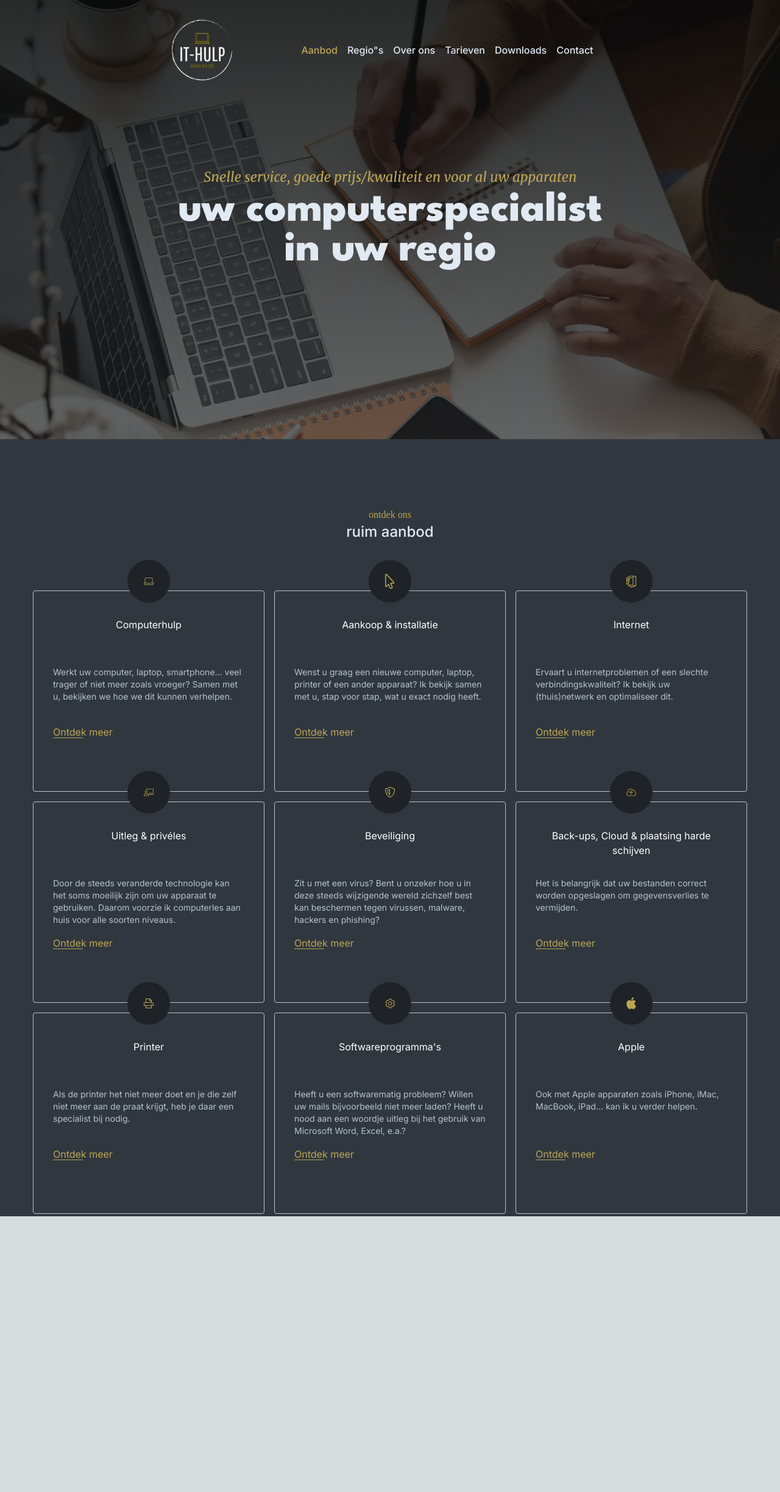
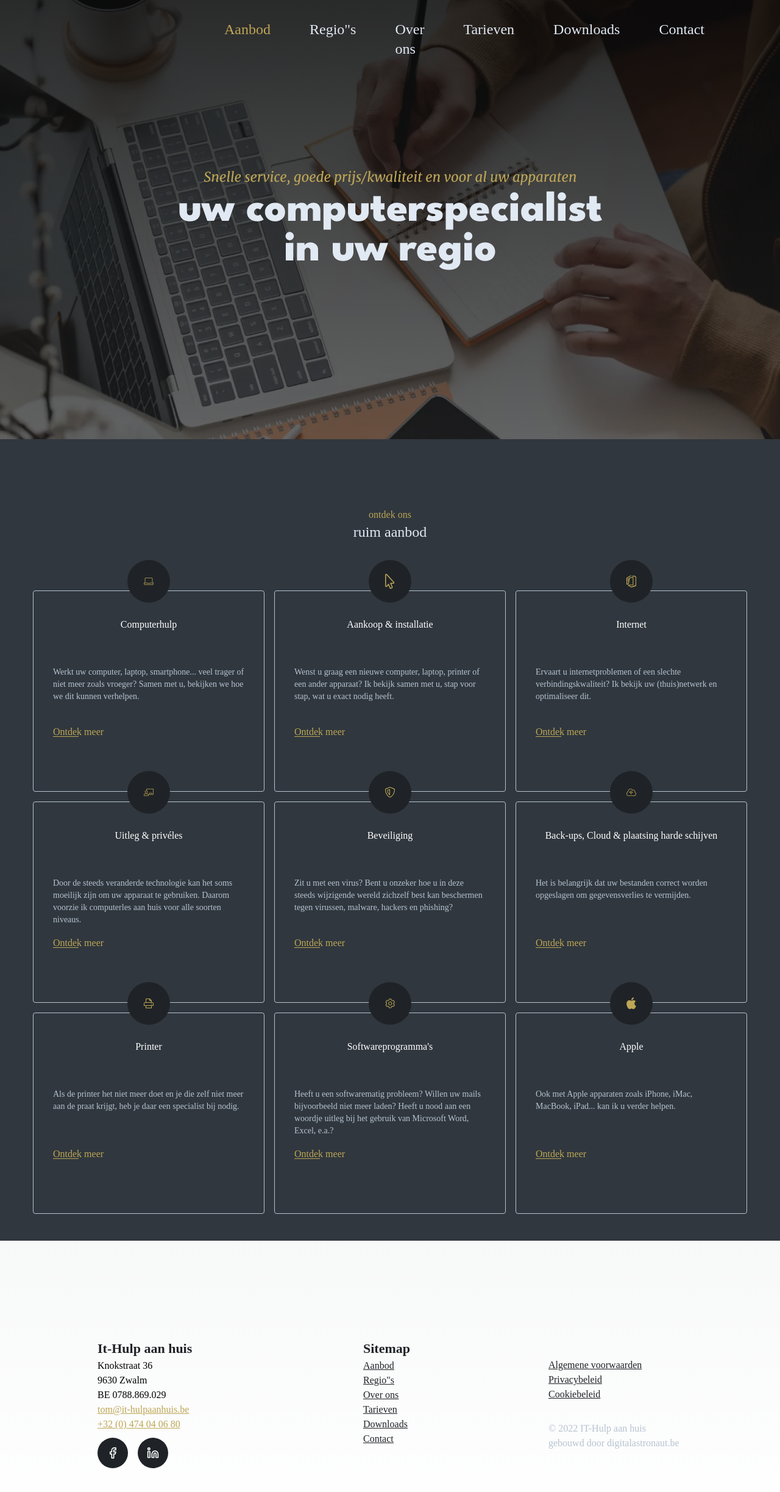
Before and after one commit to RomanieDelporte/nextjs-one-pager, a Next.js app in the folder my-app/: page / in a window 1280 px wide. Shown: the top 2446 px of the page at 61% size. Before the commit the page ends 1994 px from the top, so only its background shows below. Built offline with nearby package versions, Linux system fonts and the light colour scheme.

Commit message:
make footer

```diff
--- /dev/null
+++ b/my-app/src/app/components/footer.tsx
@@ -0,0 +1,70 @@
+import { NavItem } from "@/app/types/types";
+import { Facebook, Linkedin } from 'lucide-react';
+
+export default function Footer() {
+
+    const navItems: NavItem[] = [
+        {label: 'Aanbod', href: '/'},
+        {label: 'Regio"s', href: '/regions'},
+        {label: 'Over ons', href: '/about'},
+        {label: 'Tarieven', href: '/prices'},
+        {label: 'Downloads', href: '/downloads'},
+        {label: 'Contact', href: '/contact'},
+    ];
+
+    return (
+        <header className="flex p-40 pb-20">
+            <div className="flex flex-col grow">
+                <h2 className="text-neutral-500 font-bold text-[22px]">It-Hulp aan huis</h2>
+                <div className="flex flex-col">
+                    <p>Knokstraat 36</p>
+                    <p>9630 Zwalm</p>
+                    <p>BE 0788.869.029</p>
+                    <div>
+                        <p className="underline text-accent-100">tom@it-hulpaanhuis.be</p>
+                        <p className="underline text-accent-100">+32 (0) 474 04 06 80</p>
+                    </div>
+                    <div className="flex mt-[10px]">
+                        <div className="rounded-full flex justify-center items-center bg-neutral-500 w-[50px] h-[50px] mr-4">
+                            <Facebook
+                                color="white"
+                                size={20}
+                            />
+                        </div>
+                        <div className="rounded-full flex justify-center items-center bg-neutral-500 w-[50px] h-[50px] mr-4">
+                            <Linkedin
+                                color="white"
+                                size={20}
+                            />
+                        </div>
+                    </div>
+                </div>
+            </div>
+            <nav className="w-56">
+                <h2 className="text-neutral-500 font-bold text-[22px]">Sitemap</h2>
+                <ul className="flex mr-2 flex-col">
+                    {navItems.map((item: NavItem, index) => (
+                        <li
+                            key={index}
+                            className="underline text-neutral-500"
+                        >
+                            <a>{item.label}</a>
+                        </li>
+                    ))}
+                </ul>
+            </nav>
+            <div className="ml-20 mt-8">
+                <p className="text-neutral-500 underline">Algemene voorwaarden</p>
+                <p className="text-neutral-500 underline">Privacybeleid</p>
+                <p className="text-neutral-500 underline">Cookiebeleid</p>
+
+                <div className="mt-8">
+                    <p className="text-neutral-200 whitespace-normal w-[220px]">
+                        © 2022 IT-Hulp aan huis
+                        gebouwd door digitalastronaut.be
+                    </p>
+                </div>
+            </div>
+        </header>
+    );
+}
--- a/my-app/src/app/components/header.tsx
+++ b/my-app/src/app/components/header.tsx
@@ -25,11 +25,11 @@ export default function Header() {
                        width={100}
                        height={100}/>
             </div>
-            <nav className="ml-28">
-                <ul className="flex mr-2">
+            <nav className="ml-48 xl:ml-52">
+                <ul className="flex">
                     {navItems.map((item: NavItem, index) => (
                         <li key={index}
-                            className={`text-base ${pathname === item.href ? 'text-accent-100 font-medium' : 'text-base-100 font-medium'} mr-4 hover:text-accent-100 cursor-pointer`}
+                            className={` font-leagueSpartan ${pathname === item.href ? 'text-accent-100 font-medium' : 'text-base-100 font-medium'} mr-16 hover:text-accent-100 cursor-pointer text-2xl`}
                         >
                             <a>{item.label}</a>
                         </li>
--- a/my-app/src/app/layout.tsx
+++ b/my-app/src/app/layout.tsx
@@ -2,8 +2,6 @@ import type { Metadata } from "next";
 import { Inter } from "next/font/google";
 import "./globals.css";
 import React from "react";
-
-const inter = Inter({ subsets: ["latin"] });
 
 export const metadata: Metadata = {
   title: "Create Next App",
@@ -17,7 +15,7 @@ export default function RootLayout({
 }>) {
   return (
     <html lang="en">
-      <body className={inter.className}>{children}</body>
+      <body className="font-leagueSpartan">{children}</body>
     </html>
   );
 }
--- a/my-app/src/app/page.tsx
+++ b/my-app/src/app/page.tsx
@@ -1,6 +1,7 @@
 import Card from "@/app/components/card";
 import cardData from "@/app/utils/cardData";
 import Header from "@/app/components/header";
+import Footer from "@/app/components/footer";
 
 export default function Home() {
     const cardsData = cardData();
@@ -8,10 +9,10 @@ export default function Home() {
 
     return (
         <main className="flex flex-col grid-flow-col min-h-screen">
-            <div className="relative h-[720px]">
+            <div className="relative h-[720px] p-40">
                 <div className="absolute inset-0 z-0 bg-cover bg-center"
                      style={{backgroundImage: `url(${heroBackgroundImage})`}}></div>
-                <div className="absolute inset-x-0 top-0 z-10 flex justify-center py-8">
+                <div className="absolute inset-x-0 top-0 z-10 flex py-8 p-40">
                     <Header/>
                 </div>
             </div>
@@ -21,7 +22,7 @@ export default function Home() {
                     <p className="font-sans text-accent-100">ontdek ons</p>
                     <h2 className="text-base-100 text-2xl font-medium">ruim aanbod</h2>
                 </div>
-                <div className="mt-10">
+                <div className="my-10">
                     <div className="grid grid-cols-3 gap-4 mb-1">
                         {cardsData.map((card, index) => (
                             <Card key={index} {...card} />
@@ -29,6 +30,7 @@ export default function Home() {
                     </div>
                 </div>
             </div>
+            <Footer />
         </main>
     );
 }
--- a/my-app/tailwind.config.ts
+++ b/my-app/tailwind.config.ts
@@ -11,6 +11,9 @@ const config: Config = {
             sans: [
                 '"Merriweather", italic',
             ],
+            leagueSpartan: [
+                '"League Spartan"'
+            ]
         },
         extend: {
             colors: {
@@ -29,8 +32,7 @@ const config: Config = {
             },
             backgroundImage: {
                 "gradient-radial": "radial-gradient(var(--tw-gradient-stops))",
-                "gradient-conic":
-                    "conic-gradient(from 180deg at 50% 50%, var(--tw-gradient-stops))",
+                "gradient-conic": "conic-gradient(from 180deg at 50% 50%, var(--tw-gradient-stops))",
             },
         },
     },
--- /dev/null
+++ b/package.json
@@ -0,0 +1,5 @@
+{
+  "dependencies": {
+    "lucide-react": "^0.376.0"
+  }
+}
```
Also changed, not shown: 1 other file (tests, documents, lock files or other folders).
